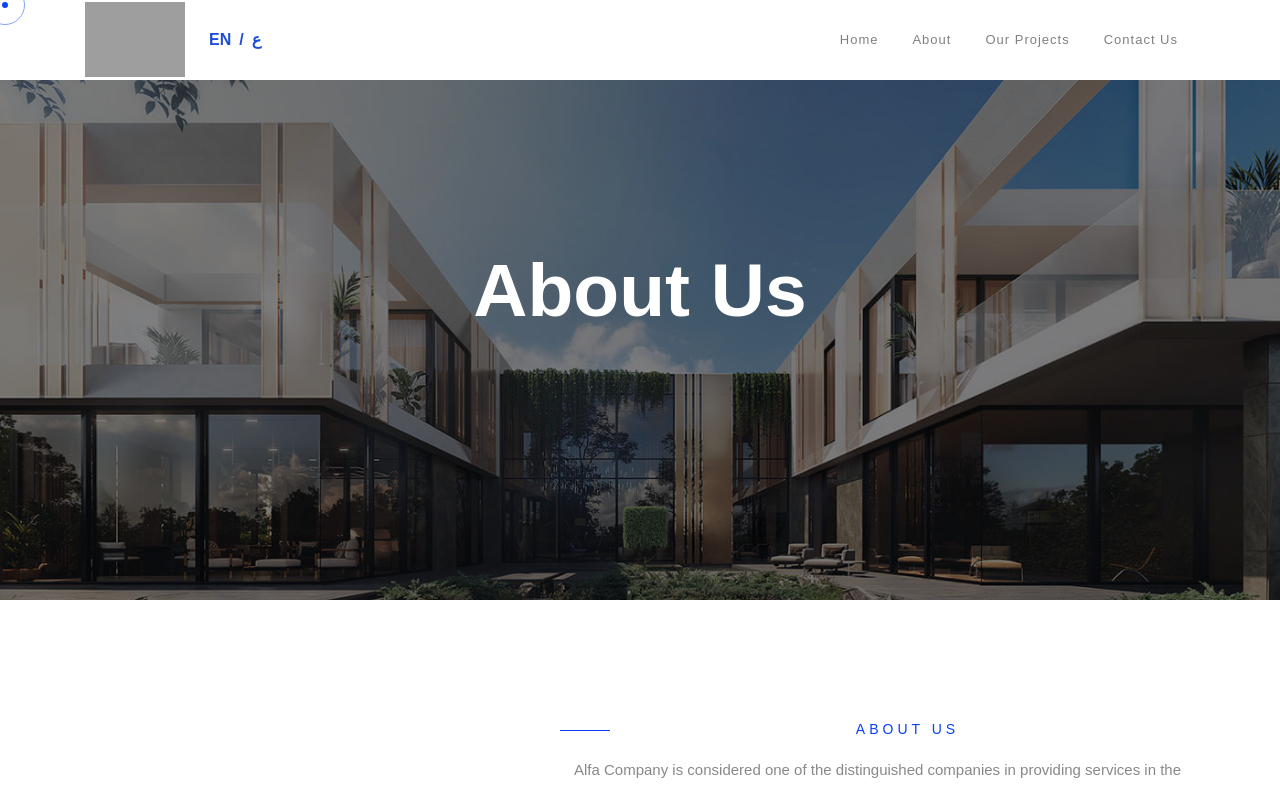
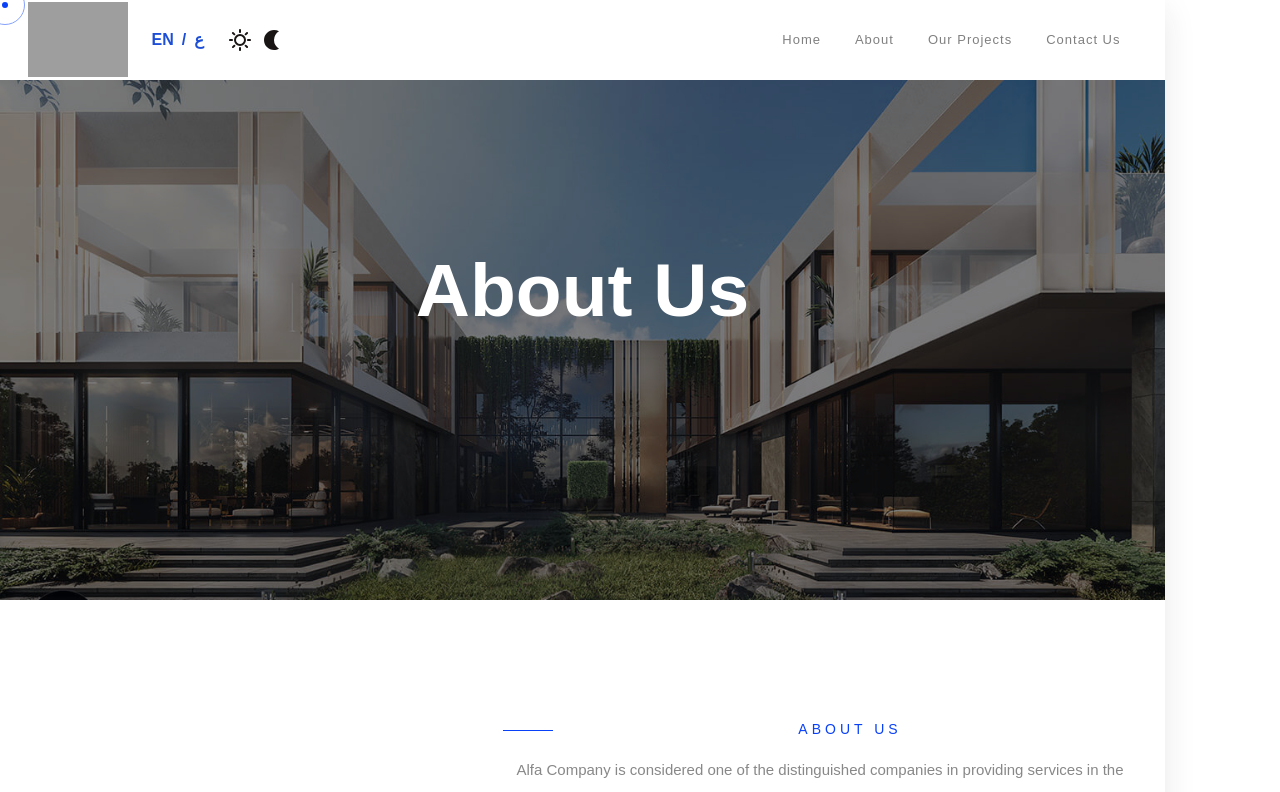
Before and after one commit to ArabyPlus/Alfa-project, a Nuxt app: page /about in a window 1280 px wide. Shown: the top 792 px of the page. Built offline with nearby package versions, Linux system fonts and the light colour scheme; grey boxes are pictures that could not be loaded.

Commit message:
feat : add mode color

```diff
--- /dev/null
+++ b/components/ColorMode.vue
@@ -0,0 +1,35 @@
+<template>
+    <div class="flex gap-2">
+        <Icon name="material-symbols:sunny-outline-rounded" class="text-2xl"  @click="$colorMode.preference= 'light'"/>
+        <Icon name="material-symbols:nightlight" class="text-2xl"  @click="$colorMode.preference= 'dark'"/>
+    </div>
+  </template>
+
+  <script setup>
+  const colorMode = useColorMode()
+
+  console.log(colorMode.preference)
+  </script>
+
+  <style>
+  body {
+    background-color: #fff;
+    color: rgba(0,0,0,0.8);
+  }
+  .dark-mode body {
+    background-color: #091a28;
+    color: #ebf4f1;
+  }
+  .dark-mode nav{
+    background-color: #091a28;
+    color: #ebf4f1;
+  }
+  .sepia-mode body {
+    background-color: #f1e7d0;
+    color: #433422;
+  }
+  .sepia-mode nav {
+    background-color: #f1e7d0;
+    color: #433422;
+  }
+  </style>
--- a/components/Common/Navbar.vue
+++ b/components/Common/Navbar.vue
@@ -1,35 +1,21 @@
 <template>
-  <nav ref="navbar" class="navbar navbar-expand-lg" >
+  <nav ref="navbar" class="navbar navbar-expand-lg">
     <div class="container">
       <!-- Logo -->
       <div class="flex align-items-center align-center gap-6">
         <NuxtLink to="/" class="logo">
-          <img
-            ref="lr"
-            src="/public/img/logoo.png"
-            alt="logo"
-            v-if="showLogo !== false && !(showDarkLogo && theme === 'light')"
-          />
+          <img ref="lr" src="/public/img/logoo.png" alt="logo"
+            v-if="showLogo !== false && !(showDarkLogo && theme === 'light')" />
 
-          <img
-            src="/public/img/logoo.png"
-            alt="logo"
-            v-if="showDarkLogo && theme === 'light'"
-          />
+          <img src="/public/img/logoo.png" alt="logo" v-if="showDarkLogo && theme === 'light'" />
         </NuxtLink>
         <LangSwitcher class="font-bold" />
+        <ColorMode />
       </div>
 
-      <button
-        @click="handleMobileDropdown"
-        class="navbar-toggler"
-        type="button"
-        data-toggle="collapse"
-        data-target="#navbarSupportedContent"
-        aria-controls="navbarSupportedContent"
-        aria-expanded="false"
-        aria-label="Toggle navigation"
-      >
+      <button @click="handleMobileDropdown" class="navbar-toggler" type="button" data-toggle="collapse"
+        data-target="#navbarSupportedContent" aria-controls="navbarSupportedContent" aria-expanded="false"
+        aria-label="Toggle navigation">
         <span class="icon-bar text-blue z-10" style="color: blue">
           <i class="fas fa-bars text-blue z-10" style="color: blue"></i>
         </span>
@@ -44,20 +30,14 @@
             }}</NuxtLink>
           </li>
           <li class="nav-item">
-            <NuxtLink class="nav-link" style="color: grey" to="/about"
-              >{{ $t('About') }}</NuxtLink
-            >
+            <NuxtLink class="nav-link" style="color: grey" to="/about">{{ $t('About') }}</NuxtLink>
           </li>
 
           <li class="nav-item">
-            <NuxtLink class="nav-link" style="color: grey" to="/our-projects"
-              >{{ $t('Our Projects') }}</NuxtLink
-            >
+            <NuxtLink class="nav-link" style="color: grey" to="/our-projects">{{ $t('Our Projects') }}</NuxtLink>
           </li>
           <li class="nav-item">
-            <NuxtLink class="nav-link" style="color: grey" href="/contact-us"
-              >{{ $t('Contact Us') }}</NuxtLink
-            >
+            <NuxtLink class="nav-link" style="color: grey" href="/contact-us">{{ $t('Contact Us') }}</NuxtLink>
           </li>
         </ul>
       </div>
--- a/nuxt.config.ts
+++ b/nuxt.config.ts
@@ -78,6 +78,8 @@ export default defineNuxtConfig({
     }
   },
   modules: [
+    '@vueuse/nuxt',
+    '@nuxtjs/color-mode',
     '@nuxt/fonts',
     'nuxt-icon',
     (_options, nuxt) => {
--- a/package.json
+++ b/package.json
@@ -11,7 +11,10 @@
   "devDependencies": {
     "@nuxt/devtools": "latest",
     "@nuxt/fonts": "^0.6.1",
+    "@nuxtjs/color-mode": "^3.4.1",
     "@nuxtjs/i18n": "^8.0.0",
+    "@vueuse/core": "^10.9.0",
+    "@vueuse/nuxt": "^10.9.0",
     "autoprefixer": "^10.4.19",
     "nuxt": "^3.11.1",
     "nuxt-headlessui": "^1.2.0",
--- a/public/assets/css/style-light.css
+++ b/public/assets/css/style-light.css
@@ -2191,13 +2191,13 @@ body {
   border-right: 35px solid #f7f7f7;
   bottom: 35px;
 }
-.numbers .item:before,
+/* .numbers .item:before,
 .numbers .item:after {
   content: "";
   position: absolute;
   right: 20%;
   z-index: -1;
-}
+} */
 .numbers .item h3 {
   margin-bottom: 10px;
 }
```
Also changed, not shown: 1 other file (tests, documents, lock files or other folders).
